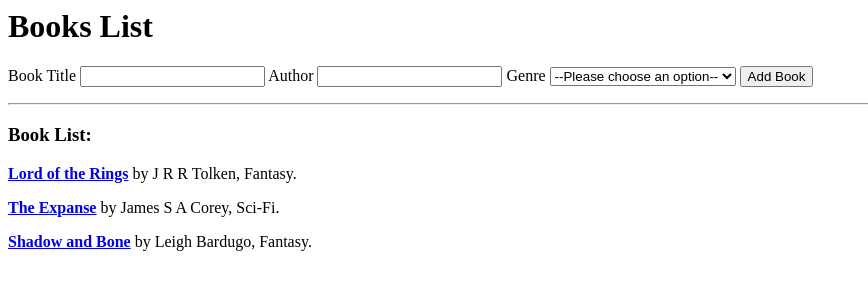
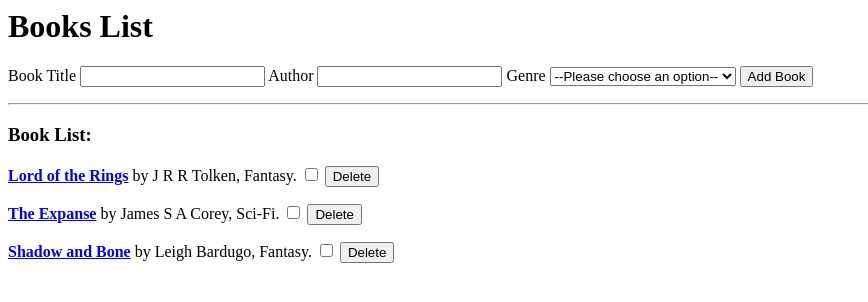
Before and after one commit to Jarnbjorn92/flask_weekend_homework, a Flask app: page /books in a window 1280 px wide. Shown: the top 302 px of the page, without its empty margins (0-868 px from the left). Run offline with Flask 2, Linux system fonts and the light colour scheme.

Commit message:
delete is deleting everything and not just 1 element. need to look into the checkboxes in html

```diff
--- a/controllers/controller.py
+++ b/controllers/controller.py
@@ -1,4 +1,4 @@
-from flask import render_template, request
+from flask import render_template, request, redirect
 from app import app
 from models.books_class import Books
 from models.books_list import *
@@ -19,3 +19,17 @@ def add_book():
 @app.route('/books/<index>')
 def single_book(index):
     return render_template('book.html', title="Book", book=books[int(index)])
+
+# @app.route('/books', methods=['POST'])
+# def remove_book():
+#     title = request.form['title']
+#     author = request.form['author']
+#     genre = request.form['genre']
+#     book_to_remove = Books(title,author,genre)
+#     remove_book(book_to_remove)
+#     return render_template('index.html', title='Home', books=books)
+
+@app.route('/books/delete/<index>', methods=['POST'])
+def delete_book(index):
+    remove_book(index)
+    return render_template('index.html', title="Home", book=books)
--- a/models/books_list.py
+++ b/models/books_list.py
@@ -8,3 +8,15 @@ books = [book_1,book_2,book_3]
 
 def add_new_book(new_book):
     books.append(new_book)
+
+def remove_book(index):
+    del books[int(index)]
+
+# def remove_book(book_title):
+#     book_to_remove = None
+#     for book in books:
+#         if books == book_title:
+#             book_to_remove = book
+#             break
+
+#     books.remove(book_to_remove)
--- /dev/null
+++ b/run_test.py
@@ -0,0 +1,5 @@
+import unittest
+from tests.book_test import TestBook
+
+if __name__ == '__main__':
+    unittest.main()
--- a/templates/book.html
+++ b/templates/book.html
@@ -1,7 +1,7 @@
 <html>
 
 <head>
-    <link rel="stylesheet" href="{{ url_for('static', filename='css/main.css') }}">
+    <link rel="stylesheet" href="{{ url_for('static', filename='stylesheet.css') }}">
     <title>{{ title }} - Selected Book</title>
 </head>
 
--- a/templates/index.html
+++ b/templates/index.html
@@ -1,5 +1,6 @@
 <html>
     <head>
+        <link rel="stylesheet" href="{{ url_for('static', filename='stylesheet.css') }}">
         <title>{{ title }} - My Library</title>
     </head>
     <body>
@@ -24,15 +25,21 @@
             </select>
             <input type="submit" value="Add Book">
         </form>
-
+        <div>
+        </div>
     <hr>
     <h3>Book List:</h3>
     {% for book in books %}
+    <form action="/books/delete/{{ books.index(book) }}" method="post">
     <div>
         <p>
             <b><a href="/books/{{ books.index(book) }}">{{ book.title }}</a></b> by {{ book.author }}, {{ book.genre }}.
+            <input type="checkbox" name="delete" id="delete">
+            <input type="submit" value="Delete">
         </p>
-        </div>
+    </div>
+    </form>
+    </div>
     {% endfor %}
     </body>
 </html>
```
Also changed, not shown: tests/book_test.py (added, +3 -0 lines), static/stylesheet.css (added).
